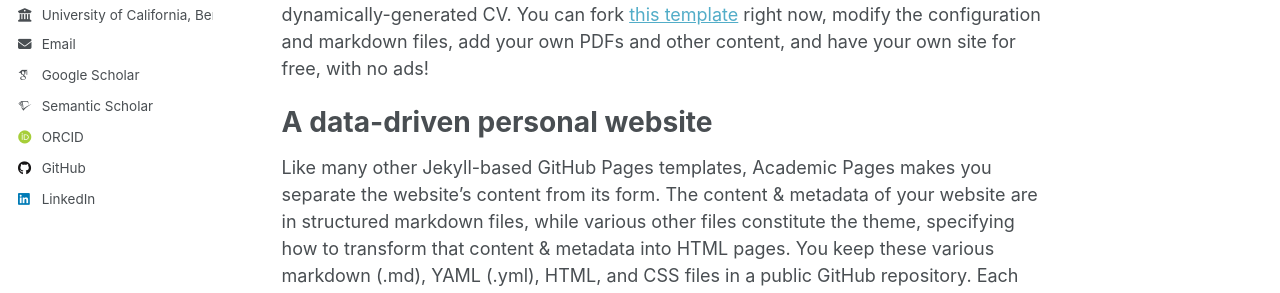
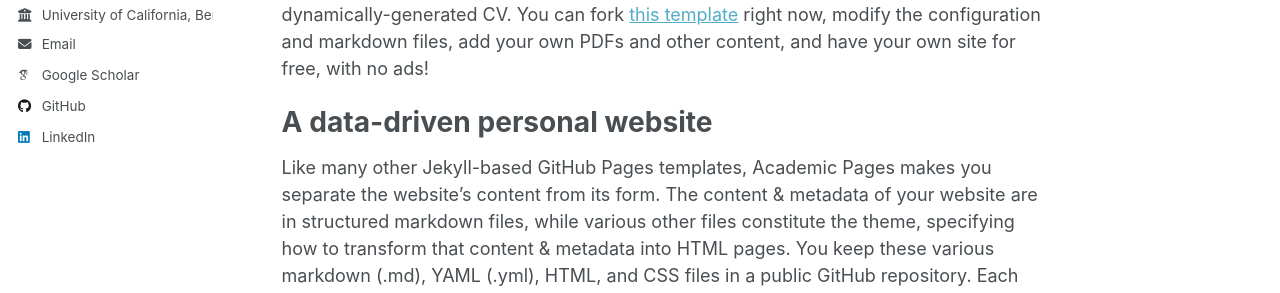
Before and after one commit to jeremy-goldwasser/jeremy-goldwasser.github.io, a Jekyll site: the page built from _pages/about.md, in a window 1280 px wide. Shown: the part 330-623 px from the top of the page. Built offline with Jekyll 4.4.1, drawn with Linux system fonts in a browser that asks for light colours; some web fonts are replaced.

Commit message:
Update _config.yml

```diff
--- a/_config.yml
+++ b/_config.yml
@@ -35,8 +35,8 @@ author:
   arxiv            : # URL - Update with the correct link to your profile
   googlescholar    : "https://scholar.google.com/citations?user=R9DUEKcAAAAJ&hl=en"
   impactstory      : # URL
-  orcid            : "https://orcid.org/0009-0001-4263-2108"
-  semantic         : "https://www.semanticscholar.org/author/Jeremy-Goldwasser/2067298269"
+  # orcid            : "https://orcid.org/0009-0001-4263-2108"
+  # semantic         : "https://www.semanticscholar.org/author/Jeremy-Goldwasser/2067298269"
   pubmed           : # "https://www.ncbi.nlm.nih.gov/pubmed/?term=john+snow"
   researchgate     : # URL
   scopus           : # URL
```
